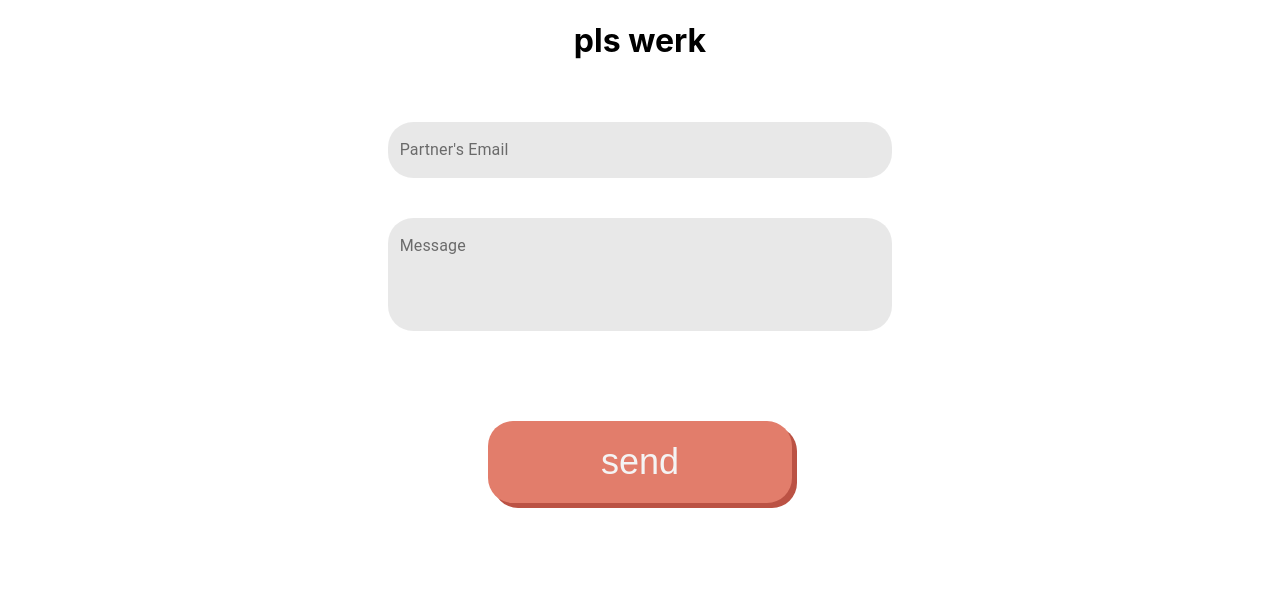
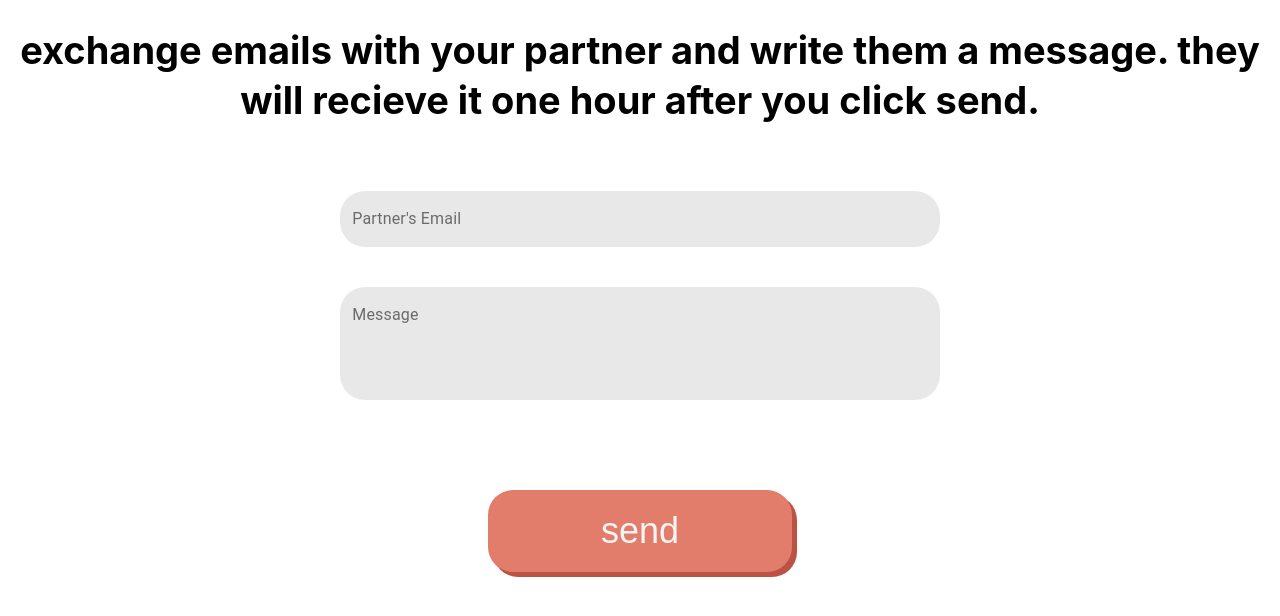
Before and after one commit to cindyxzhang/wnrs, a React (Create React App) app in the folder frontend/: page / in a window 1280 px wide. Shown: the top 616 px of the page. Built offline with nearby package versions, Linux system fonts and the light colour scheme.

Commit message:
added title to email page

```diff
--- a/frontend/src/pages/Email/Email.css
+++ b/frontend/src/pages/Email/Email.css
@@ -2,4 +2,7 @@
   flex-direction: column;
   display: flex;
   align-items: center;
+  text-align: center;
+  line-height: 50px;
+  font-size: calc(3px + 2vmin);
 }
--- a/frontend/src/pages/Email/Email.js
+++ b/frontend/src/pages/Email/Email.js
@@ -1,8 +1,6 @@
 import React from "react";
 import { makeStyles } from "@material-ui/core/styles";
 import TextField from "@material-ui/core/TextField";
-import CssBaseline from "@material-ui/core/CssBaseline";
-import Container from "@material-ui/core/Container";
 import GenericButton from "../../components/GenericButton/index.js";
 import "./Email.css";
 
@@ -30,7 +28,10 @@ export default function BasicTextFields() {
   return (
     // need div tags that enclose entire return statement
     <div className="layout">
-      <h1>pls werk</h1>
+      <h1>
+        exchange emails with your partner and write them a message. they will
+        recieve it one hour after you click send.{" "}
+      </h1>
       <form className={classes.root} noValidate autoComplete="off">
         <div className="partner">
           <TextField
```
